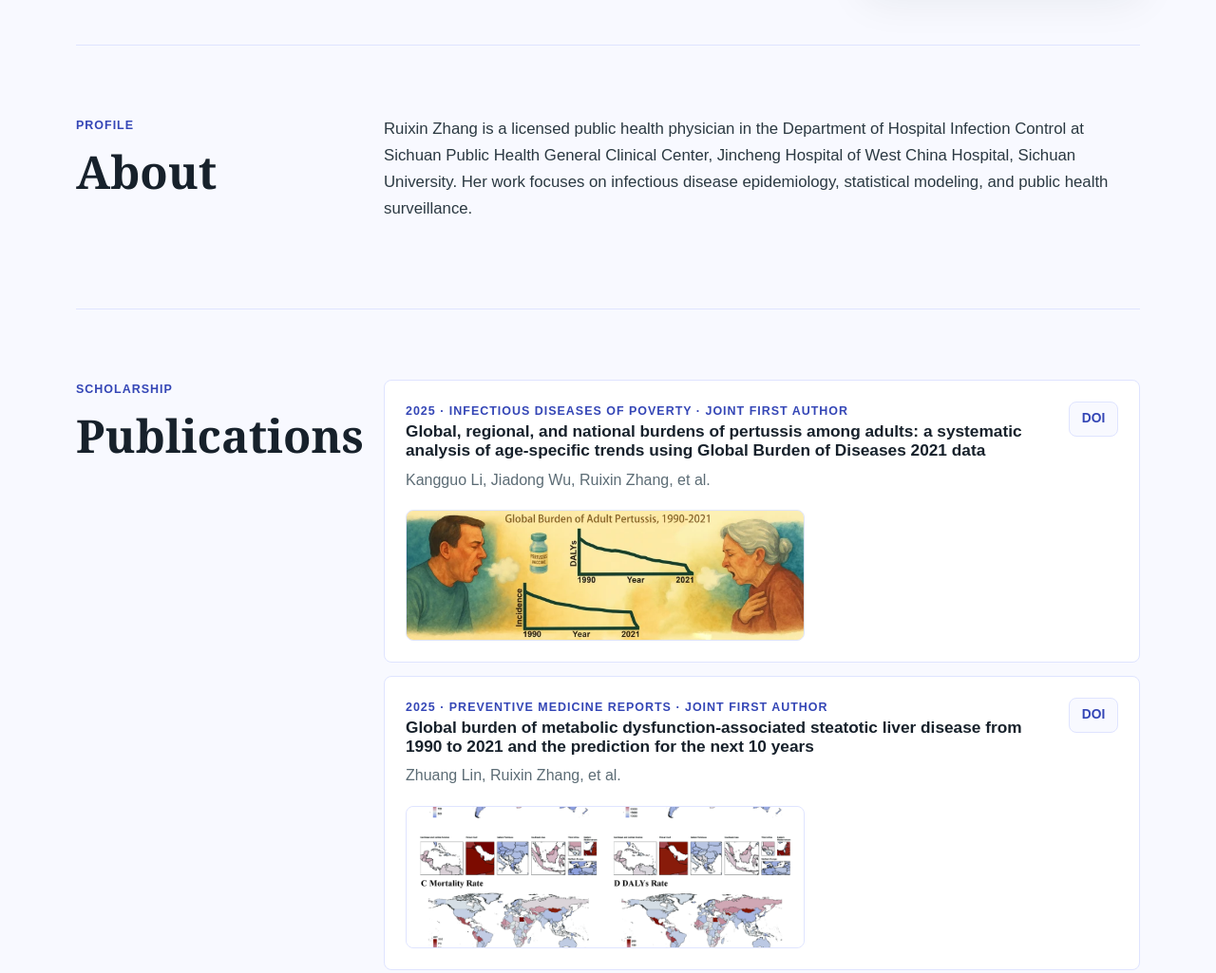
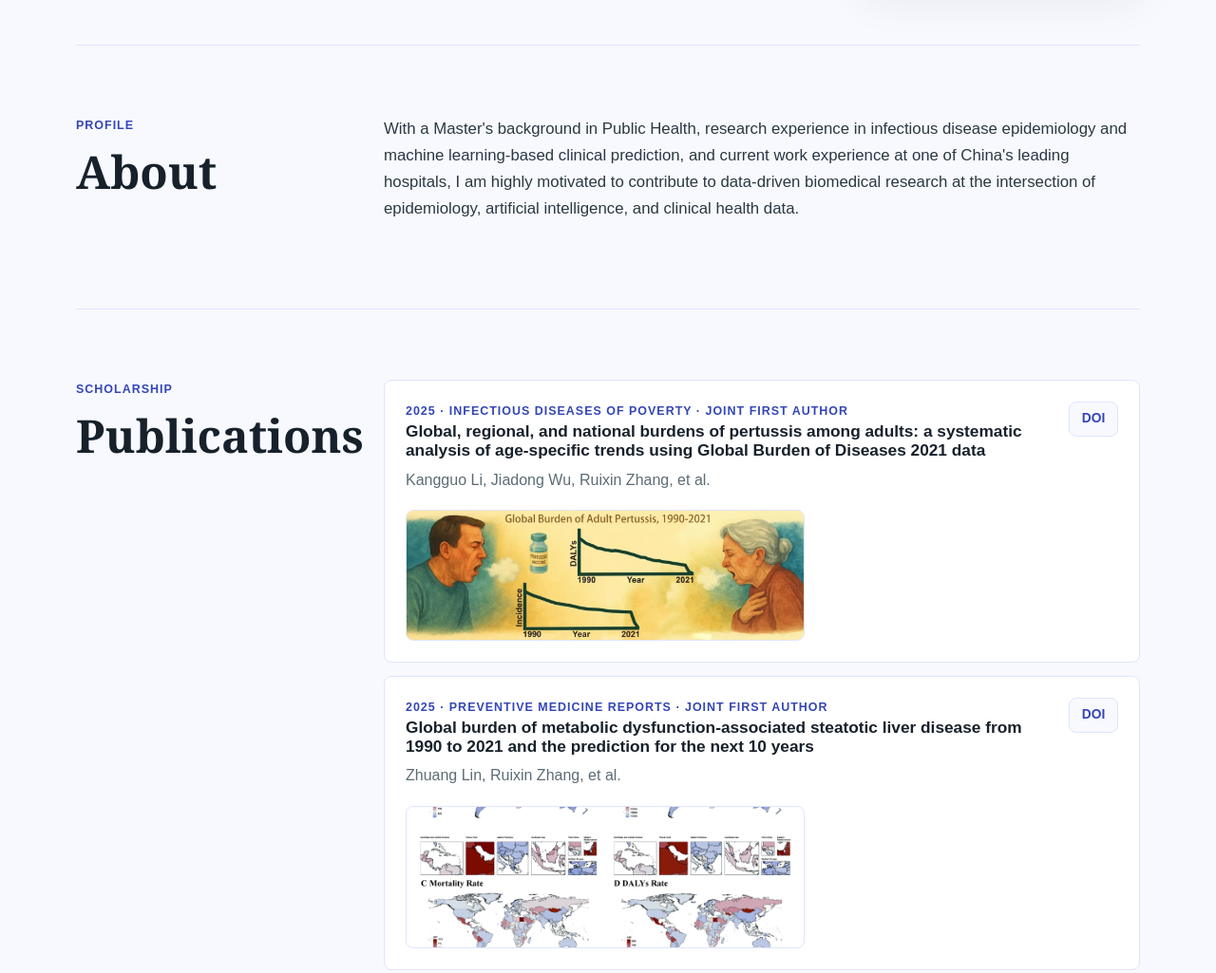
Before and after one commit to RayeRuixinZhang/Personal-academic-homepage, a plain HTML site: page index.html in a window 1280 px wide. Shown: the part 740-1765 px from the top of the page at 95% size. Drawn offline with Linux system fonts and the light colour scheme.

Commit message:
Update homepage content and styling

```diff
--- a/index.html
+++ b/index.html
@@ -54,10 +54,11 @@
       </div>
       <div class="section-body prose">
         <p>
-          Ruixin Zhang is a licensed public health physician in the Department of Hospital Infection
-          Control at Sichuan Public Health General Clinical Center, Jincheng Hospital of West China
-          Hospital, Sichuan University. Her work focuses on infectious disease epidemiology,
-          statistical modeling, and public health surveillance.
+          With a Master's background in Public Health, research experience in infectious disease
+          epidemiology and machine learning-based clinical prediction, and current work experience
+          at one of China's leading hospitals, I am highly motivated to contribute to data-driven
+          biomedical research at the intersection of epidemiology, artificial intelligence, and
+          clinical health data.
         </p>
       </div>
     </section>
--- a/styles.css
+++ b/styles.css
@@ -347,7 +347,7 @@ h1 span {
 
 .award-group h3 {
   margin-bottom: 16px;
-  color: var(--accent);
+  color: #464cca;
   font-size: 1.12rem;
 }
 
```
